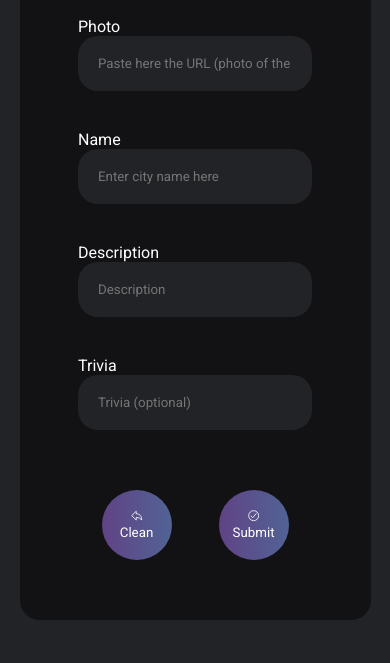
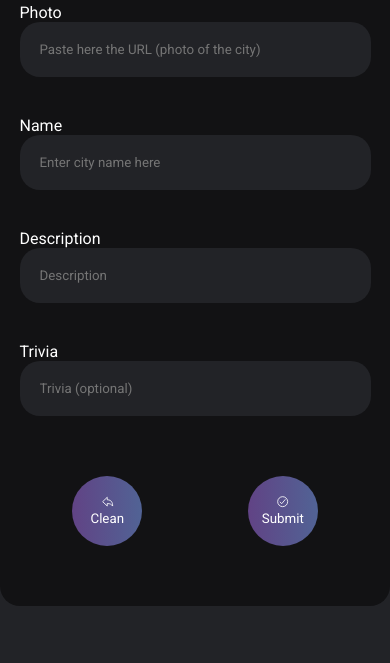
Before and after one commit to jeanmarinho529/new-cities, a plain HTML site: page index.html in a window 390 px wide. Shown: the part 181-844 px from the top of the page. Drawn offline with nearby package versions, Linux system fonts and the light colour scheme.

Commit message:
increasing responsiveness

```diff
--- a/style/style.css
+++ b/style/style.css
@@ -64,7 +64,6 @@ form div input {
     border-style: none;
     background-color: #222327;
     color: #FFF;
-
 }
 
 .buttons {
@@ -97,22 +96,16 @@ button {
 }
 
 .form-control small {
-
     color: rgb(218, 46, 46);
     opacity: 0;
-
 }
 
 .form-control.error small {
-
     opacity: 1;
-
 }
 
 .form-control.error input {
-
     border: 1px solid rgb(218, 46, 46);
-
 }
 
 .cards {
@@ -155,4 +148,12 @@ button {
     .card {
         width: 100%;
     }
+
+    .container {
+        width: 100%;
+    }
+
+    form div input {
+        width: 90vw;
+    }
 }
```
